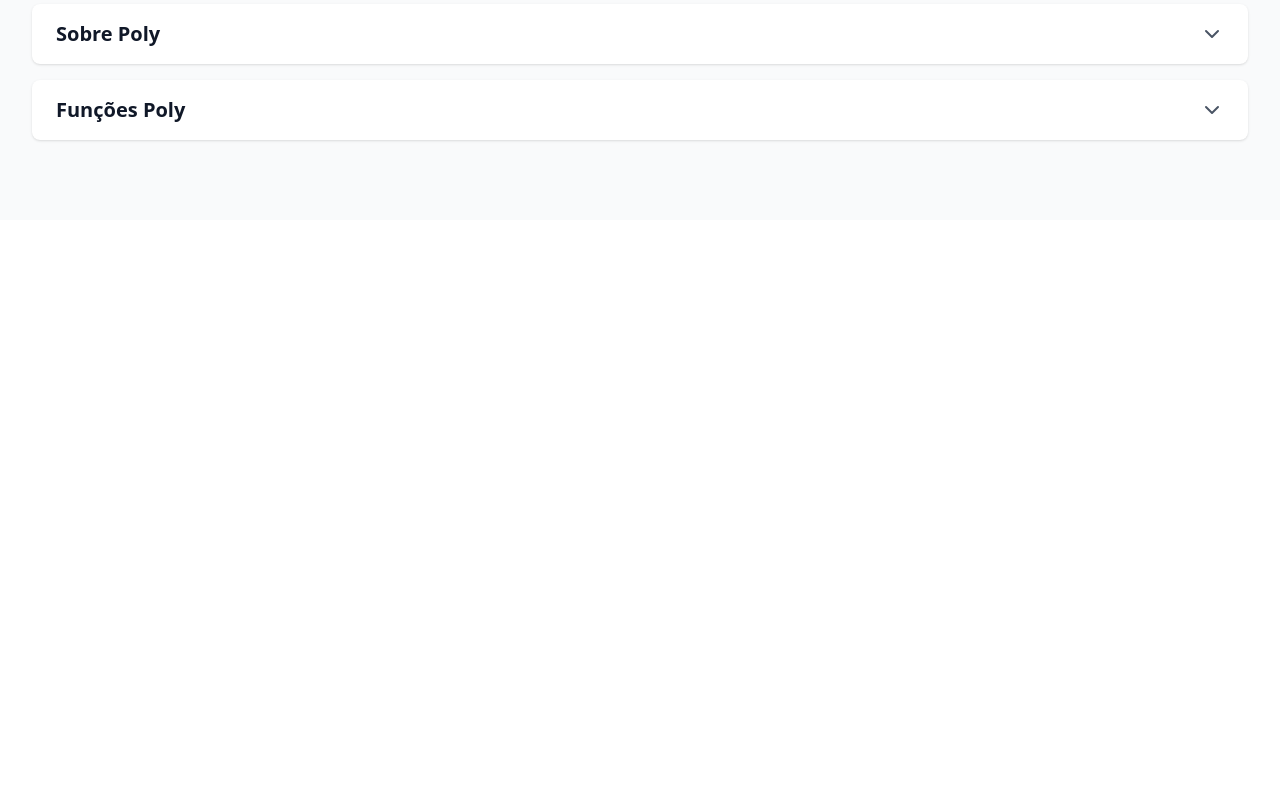
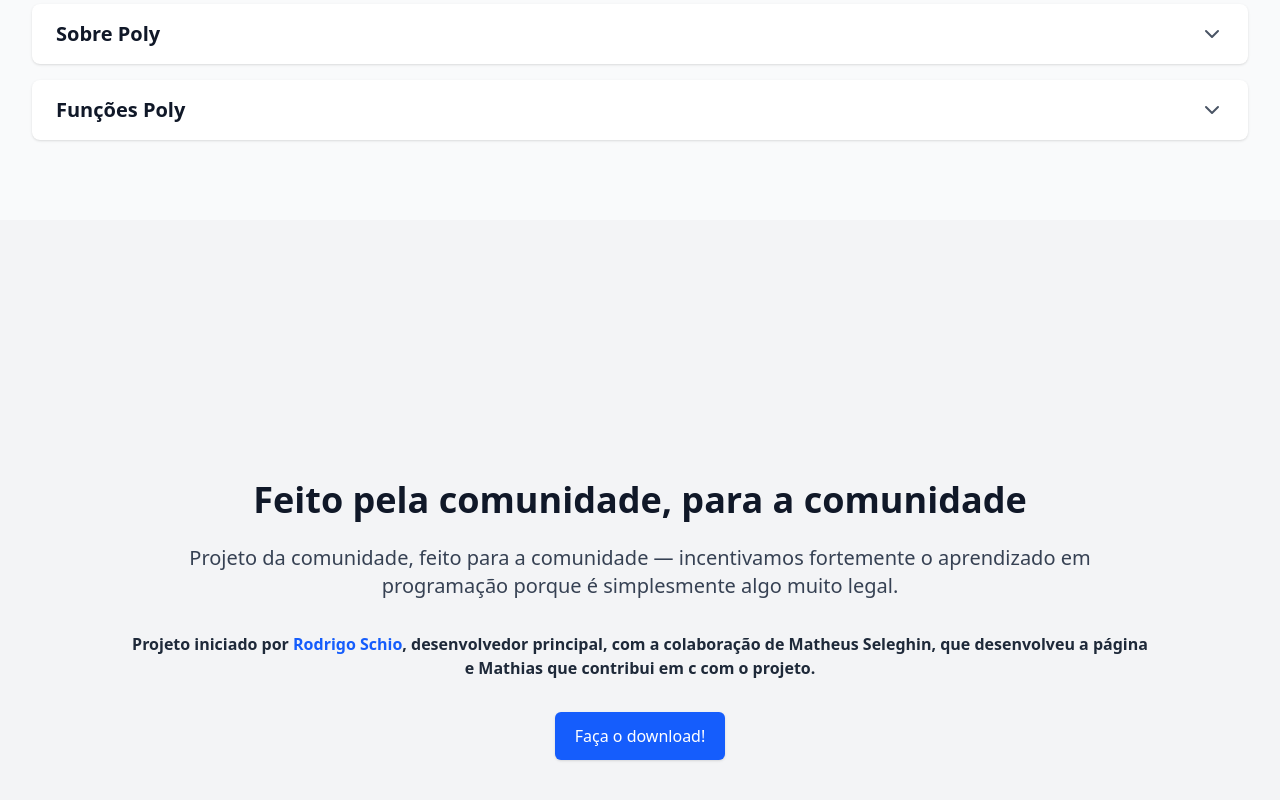
Before and after one commit to theselegadev/lp-poly, a React (Vite) app: page / in a window 1280 px wide. Shown: the part 1420-2220 px from the top of the page. Before the commit the page ends 1640 px from the top, so only its background shows below. Built offline with nearby package versions, Linux system fonts and the light colour scheme.

Commit message:
adiciona about section

```diff
--- a/src/App.jsx
+++ b/src/App.jsx
@@ -2,6 +2,7 @@
 import Header from './components/Header'
 import HeroSection from './components/sections/HeroSection'
 import DocumentationSection from './components/sections/DocumentationSection'
+import AboutSection from './components/sections/AboutSection'
 
 function App() {
 
@@ -12,6 +13,7 @@
       <main>
         <HeroSection />
         <DocumentationSection />
+        <AboutSection />
       </main>
     </>
   )
--- /dev/null
+++ b/src/components/sections/AboutSection.jsx
@@ -0,0 +1,34 @@
+
+const AboutSection = () => {
+  return (
+    <section id="about" className="min-h-screen flex items-center py-20 bg-gray-100 dark:bg-gray-800">
+      <div className="container mx-auto px-6">
+        <div className="max-w-5xl mx-auto text-center">
+          <h2 className="text-4xl font-extrabold text-gray-900 dark:text-white mb-6">
+            Feito pela comunidade, para a comunidade
+          </h2>
+          <p className="text-xl text-gray-700 dark:text-gray-300 mb-8">
+            Projeto da comunidade, feito para a comunidade — incentivamos fortemente o aprendizado em programação porque é simplesmente algo muito legal.
+          </p>
+          <p className="text-md text-gray-800 dark:text-gray-100 font-semibold mb-8">
+            Projeto iniciado por <span className="text-blue-600 dark:text-indigo-400">Rodrigo Schio</span>, desenvolvedor principal, com a colaboração de Matheus Seleghin, que desenvolveu a página e Mathias que contribui em c com o projeto.
+          </p>
+
+          <div className="flex justify-center gap-4">
+            <a
+              href={`https://github.com/coboinashadow/poly/archive/refs/heads/main.zip`}
+                className="inline-flex items-center px-5 py-3 bg-blue-600 text-white rounded-md shadow hover:bg-blue-700"
+                target="_blank"
+                rel="noopener noreferrer"
+            >
+              Faça o download!
+            </a>
+
+          </div>
+        </div>
+      </div>
+    </section>
+  )
+}
+
+export default AboutSection
```
